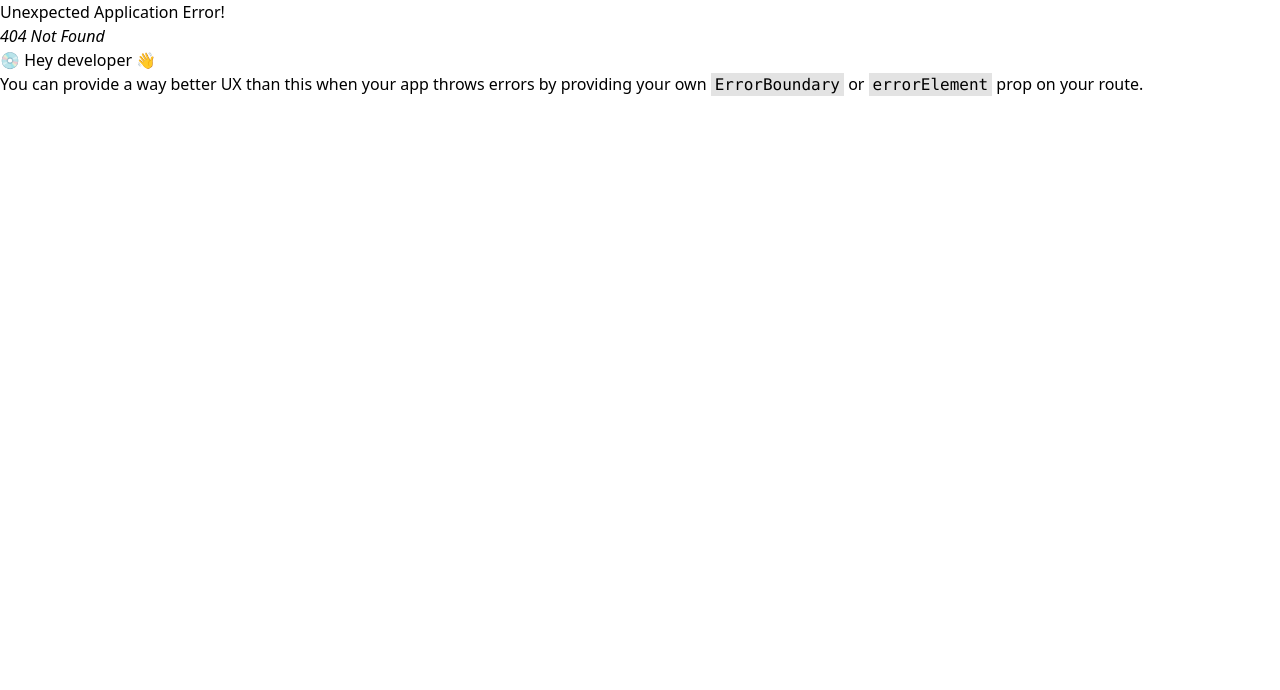
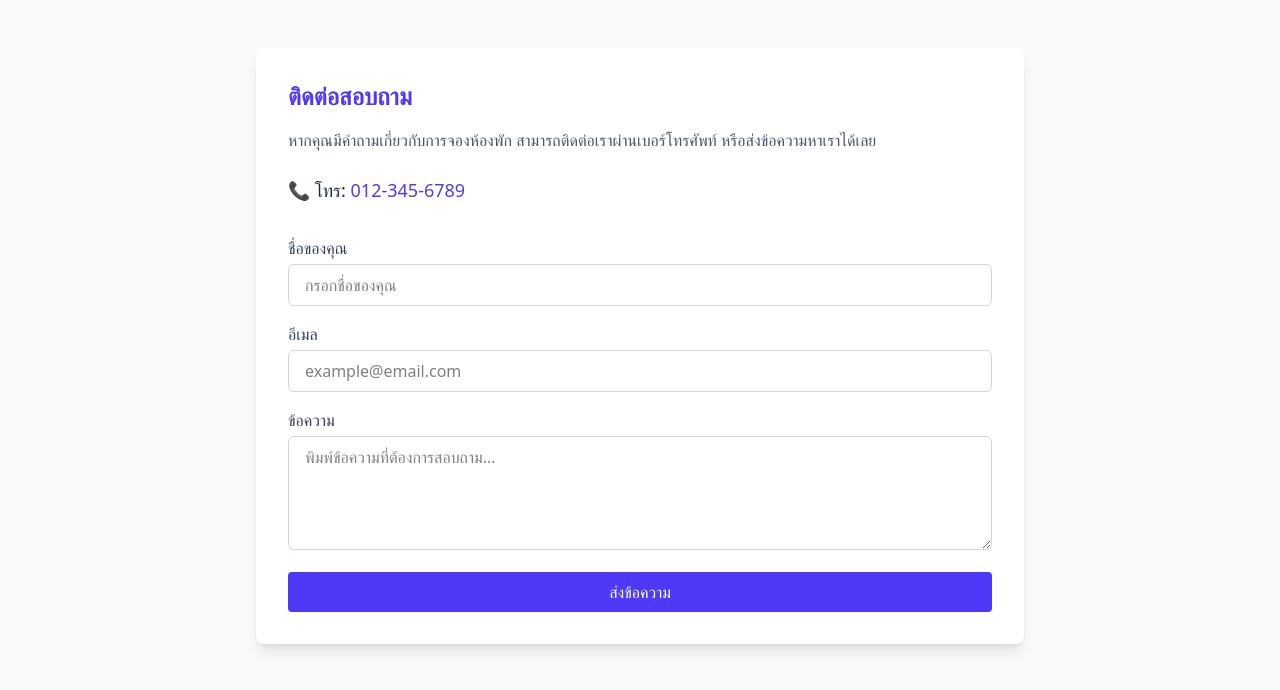
Before and after one commit to methus364/projectY3, a React (Vite) app: page /contact in a window 1280 px wide. Before the commit this address had no page. Shown: the top 690 px of the page. Built offline with nearby package versions, Linux system fonts and the light colour scheme.

Commit message:
add user page

```diff
--- /dev/null
+++ b/src/page/user/Contact.jsx
@@ -0,0 +1,77 @@
+import React, { useState } from 'react';
+
+export default function Contact() {
+  const [form, setForm] = useState({ name: '', email: '', message: '' });
+
+  const handleChange = (e) => {
+    setForm({ ...form, [e.target.name]: e.target.value });
+  };
+
+  const handleSubmit = (e) => {
+    e.preventDefault();
+    alert('ส่งข้อความเรียบร้อยแล้ว!');
+    setForm({ name: '', email: '', message: '' });
+  };
+
+  return (
+    <div className="min-h-screen bg-gray-50 py-12 px-4 sm:px-6 lg:px-8">
+      <div className="max-w-3xl mx-auto bg-white shadow-lg rounded-lg p-8">
+        <h2 className="text-2xl font-bold text-indigo-600 mb-4">ติดต่อสอบถาม</h2>
+        <p className="text-gray-600 mb-6">
+          หากคุณมีคำถามเกี่ยวกับการจองห้องพัก สามารถติดต่อเราผ่านเบอร์โทรศัพท์ หรือส่งข้อความหาเราได้เลย
+        </p>
+
+        {/* เบอร์ติดต่อ */}
+        <div className="mb-8">
+          <p className="text-lg font-medium text-gray-800">📞 โทร: <a href="tel:0123456789" className="text-indigo-600 hover:underline">012-345-6789</a></p>
+        </div>
+
+        {/* ฟอร์มติดต่อ */}
+        <form onSubmit={handleSubmit} className="space-y-4">
+          <div>
+            <label className="block text-gray-700">ชื่อของคุณ</label>
+            <input
+              type="text"
+              name="name"
+              value={form.name}
+              onChange={handleChange}
+              required
+              className="w-full mt-1 px-4 py-2 border border-gray-300 rounded-md focus:ring-indigo-500 focus:border-indigo-500"
+              placeholder="กรอกชื่อของคุณ"
+            />
+          </div>
+          <div>
+            <label className="block text-gray-700">อีเมล</label>
+            <input
+              type="email"
+              name="email"
+              value={form.email}
+              onChange={handleChange}
+              required
+              className="w-full mt-1 px-4 py-2 border border-gray-300 rounded-md focus:ring-indigo-500 focus:border-indigo-500"
+              placeholder="example@email.com"
+            />
+          </div>
+          <div>
+            <label className="block text-gray-700">ข้อความ</label>
+            <textarea
+              name="message"
+              value={form.message}
+              onChange={handleChange}
+              required
+              rows="4"
+              className="w-full mt-1 px-4 py-2 border border-gray-300 rounded-md focus:ring-indigo-500 focus:border-indigo-500"
+              placeholder="พิมพ์ข้อความที่ต้องการสอบถาม..."
+            ></textarea>
+          </div>
+          <button
+            type="submit"
+            className="w-full bg-indigo-600 text-white py-2 px-4 rounded hover:bg-indigo-700 transition"
+          >
+            ส่งข้อความ
+          </button>
+        </form>
+      </div>
+    </div>
+  );
+}
--- a/src/page/user/Roomhistory.jsx
+++ b/src/page/user/Roomhistory.jsx
@@ -1,25 +1,36 @@
-import React, { useState } from 'react';
-import { useNavigate } from 'react-router-dom'; // ✅ เพิ่มเพื่อใช้ปุ่มกลับ
+import React, { useState, useEffect } from 'react';
+import { useNavigate } from 'react-router-dom';
 
 export default function Roomhistory() {
-  const navigate = useNavigate(); // ✅ ใช้งาน navigate
+  const navigate = useNavigate();
+  const [bookings, setBookings] = useState([]);
 
-  const [bookings, setBookings] = useState([
-    {
-      id: 1,
-      type: 'รายวัน',
-      checkIn: '2025-07-20',
-      checkOut: '2025-07-22',
-      guests: 2,
-    },
-    {
-      id: 2,
-      type: 'รายเดือน',
-      checkIn: '2025-08-01',
-      checkOut: '2025-08-31',
-      guests: 1,
-    },
-  ]);
+  useEffect(() => {
+    const storedBookings = JSON.parse(localStorage.getItem('bookings') || '[]');
+    setBookings(storedBookings);
+  }, []);
+
+  const handleCancelBooking = (id) => {
+    const bookingToCancel = bookings.find(b => b.id === id);
+    if (!bookingToCancel) return;
+
+    // คืนสถานะห้องเป็น 'available'
+    const storedRooms = JSON.parse(localStorage.getItem('roomList') || '[]');
+    const bookedRoomIds = bookingToCancel.rooms?.map(r => r.id) || [];
+
+    const updatedRooms = storedRooms.map(room =>
+      bookedRoomIds.includes(room.id)
+        ? { ...room, status: 'available' }
+        : room
+    );
+
+    localStorage.setItem('roomList', JSON.stringify(updatedRooms));
+
+    // ลบการจองออก
+    const newBookings = bookings.filter(booking => booking.id !== id);
+    setBookings(newBookings);
+    localStorage.setItem('bookings', JSON.stringify(newBookings));
+  };
 
   return (
     <div className="min-h-screen bg-gradient-to-br from-purple-100 to-indigo-200 dark:from-gray-900 dark:to-gray-800 p-6 flex items-center justify-center">
@@ -37,9 +48,9 @@ export default function Roomhistory() {
                 key={booking.id}
                 className="bg-indigo-50 dark:bg-gray-800 border border-indigo-200 dark:border-gray-700 rounded-xl p-5 shadow-sm flex flex-col sm:flex-row sm:justify-between sm:items-center gap-4"
               >
-                <div>
+                <div className="w-full sm:w-3/4">
                   <p className="text-lg font-semibold text-indigo-600 dark:text-indigo-300">
-                    ห้อง{booking.type}
+                    การจองห้องประเภท: {booking.type === 'daily' ? 'รายวัน' : 'รายเดือน'}
                   </p>
                   <p className="text-sm text-gray-600 dark:text-gray-400">
                     เข้าพัก: {booking.checkIn} &nbsp;&nbsp; ออก: {booking.checkOut}
@@ -47,16 +58,34 @@ export default function Roomhistory() {
                   <p className="text-sm text-gray-600 dark:text-gray-400">
                     ผู้เข้าพัก: {booking.guests} คน
                   </p>
+                  <p className="text-sm text-gray-600 dark:text-gray-400 mt-2">
+                    รายละเอียดห้อง:
+                    <ul className="list-disc list-inside mt-1">
+                      {booking.rooms?.map((room) => (
+                        <li key={room.id}>
+                          {room.name} (รองรับ {room.capacity} คน)
+                        </li>
+                      ))}
+                    </ul>
+                  </p>
+                </div>
+
+                <div className="flex flex-col sm:items-end w-full sm:w-auto">
+                  <button
+                    onClick={() => handleCancelBooking(booking.id)}
+                    className="mt-2 sm:mt-0 px-4 py-2 bg-red-600 hover:bg-red-700 text-white rounded-lg shadow"
+                  >
+                    ยกเลิกการจอง
+                  </button>
                 </div>
               </div>
             ))}
           </div>
         )}
 
-        {/* ✅ ปุ่มกลับ */}
         <div className="flex justify-center">
           <button
-            onClick={() => navigate(-1)} // ย้อนกลับหน้าก่อน
+            onClick={() => navigate(-1)}
             className="mt-4 px-6 py-2 bg-gray-500 hover:bg-gray-600 text-white rounded-xl shadow"
           >
             ← กลับ
--- a/src/page/user/Roomuser.jsx
+++ b/src/page/user/Roomuser.jsx
@@ -1,35 +1,79 @@
-import React, { useState } from 'react';
-import { useNavigate } from 'react-router-dom'; // เพิ่มสำหรับ navigation
+import React, { useState, useEffect } from 'react';
+import { useNavigate } from 'react-router-dom';
 
 export default function Roomuser() {
   const navigate = useNavigate();
+
+  // โหลดสถานะห้องจาก localStorage หรือใช้ค่าเริ่มต้นถ้าไม่มี
+  const defaultRooms = [
+    // Daily rooms
+    { id: 101, type: 'daily', name: 'ห้อง 101', capacity: 2, available: true, features: ['ทีวี', 'ตู้เย็น', 'โต๊ะทำงาน', 'Wi-Fi', 'เตียงเดี่ยว 2 เตียง'] },
+    { id: 102, type: 'daily', name: 'ห้อง 102', capacity: 2, available: false, features: ['ทีวี', 'ตู้เย็น', 'โต๊ะทำงาน', 'Wi-Fi', 'เตียงคู่ 1 เตียง'] },
+    { id: 103, type: 'daily', name: 'ห้อง 103', capacity: 1, available: true, features: ['ทีวี', 'ตู้เย็น', 'โต๊ะทำงาน', 'Wi-Fi', 'เตียงเดี่ยว 1 เตียง'] },
+    { id: 104, type: 'daily', name: 'ห้อง 104', capacity: 3, available: true, features: ['ทีวี', 'ตู้เย็น', 'โต๊ะทำงาน', 'Wi-Fi', 'เตียงเดี่ยว 1 เตียง', 'เตียงคู่ 1 เตียง'] },
+    // Monthly rooms
+    { id: 201, type: 'monthly', name: 'ห้อง 201', capacity: 2, available: true, features: ['ทีวี', 'ตู้เย็น', 'โต๊ะทำงาน', 'Wi-Fi', 'เตียงคู่ 1 เตียง'] },
+    { id: 202, type: 'monthly', name: 'ห้อง 202', capacity: 4, available: true, features: ['ทีวี', 'ตู้เย็น', 'โต๊ะทำงาน', 'Wi-Fi', 'เตียงเดี่ยว 4 เตียง'] },
+    { id: 203, type: 'monthly', name: 'ห้อง 203', capacity: 3, available: false, features: ['ทีวี', 'ตู้เย็น', 'โต๊ะทำงาน', 'Wi-Fi', 'เตียงเดี่ยว 1 เตียง', 'เตียงคู่ 1 เตียง'] },
+    { id: 204, type: 'monthly', name: 'ห้อง 204', capacity: 1, available: true, features: ['ทีวี', 'ตู้เย็น', 'โต๊ะทำงาน', 'Wi-Fi', 'เตียงเดี่ยว 1 เตียง'] },
+  ];
+
+  const [roomList, setRoomList] = useState(() => {
+    const storedRooms = JSON.parse(localStorage.getItem('roomList'));
+    return storedRooms || defaultRooms;
+  });
+
   const [selectedType, setSelectedType] = useState('');
   const [checkIn, setCheckIn] = useState('');
   const [checkOut, setCheckOut] = useState('');
-  const [guests, setGuests] = useState(1);
+  const [selectedRooms, setSelectedRooms] = useState([]);
 
   const handleReset = () => {
     setSelectedType('');
     setCheckIn('');
     setCheckOut('');
-    setGuests(1);
+    setSelectedRooms([]);
+  };
+
+  const handleRoomToggle = (roomId) => {
+    setSelectedRooms((prev) =>
+      prev.includes(roomId) ? prev.filter((id) => id !== roomId) : [...prev, roomId]
+    );
   };
 
   const handleSubmit = (e) => {
     e.preventDefault();
-    console.log({
-      roomType: selectedType,
+    const rooms = roomList.filter((room) => selectedRooms.includes(room.id));
+
+    const newBooking = {
+      id: Date.now(),
+      type: selectedType === 'daily' ? 'รายวัน' : 'รายเดือน',
       checkIn,
       checkOut,
-      guests
-    });
-    alert("จองห้องพักเรียบร้อยแล้ว!");
+      guests: rooms.reduce((sum, r) => sum + r.capacity, 0),
+      rooms,
+    };
+
+    // บันทึกการจองลง localStorage
+    const oldBookings = JSON.parse(localStorage.getItem('bookings') || '[]');
+    const updatedBookings = [...oldBookings, newBooking];
+    localStorage.setItem('bookings', JSON.stringify(updatedBookings));
+
+    // อัปเดตสถานะห้องเป็นไม่ว่าง
+    const updatedRooms = roomList.map(room =>
+      selectedRooms.includes(room.id) ? { ...room, available: false } : room
+    );
+    setRoomList(updatedRooms);
+    localStorage.setItem('roomList', JSON.stringify(updatedRooms));
+
+    alert('จองห้องพักเรียบร้อยแล้ว!');
     handleReset();
+    navigate('/roomhistory');
   };
 
   return (
     <div className="min-h-screen bg-gradient-to-br from-blue-100 to-indigo-200 dark:from-gray-900 dark:to-gray-800 flex items-center justify-center p-6">
-      <div className="w-full max-w-2xl bg-white dark:bg-gray-900 p-8 rounded-2xl shadow-lg">
+      <div className="w-full max-w-3xl bg-white dark:bg-gray-900 p-8 rounded-2xl shadow-lg">
         <div className="flex justify-between items-center mb-8 relative">
           <button
             onClick={() => navigate('/')}
@@ -43,9 +87,10 @@ export default function Roomuser() {
         </div>
 
         {!selectedType ? (
-          // หน้าจอแรก: เลือกประเภท
           <div className="space-y-6 text-center">
-            <p className="text-gray-700 dark:text-gray-300 text-lg">กรุณาเลือกประเภทห้องที่ต้องการจอง</p>
+            <p className="text-gray-700 dark:text-gray-300 text-lg">
+              กรุณาเลือกประเภทห้องที่ต้องการจอง
+            </p>
             <div className="flex justify-center gap-6">
               <button
                 onClick={() => setSelectedType('daily')}
@@ -62,7 +107,6 @@ export default function Roomuser() {
             </div>
           </div>
         ) : (
-          // แสดงฟอร์มจอง
           <form onSubmit={handleSubmit} className="space-y-6">
             <div className="text-right">
               <button
@@ -78,45 +122,68 @@ export default function Roomuser() {
               แบบฟอร์มจองห้อง {selectedType === 'daily' ? 'รายวัน' : 'รายเดือน'}
             </h3>
 
+            <div className="grid grid-cols-1 sm:grid-cols-2 gap-4">
               <div>
-              <label className="block text-gray-700 dark:text-gray-300 mb-2">วันที่เข้าพัก</label>
+                <label className="block text-gray-700 dark:text-gray-300 mb-1">วันที่เข้าพัก</label>
                 <input
                   type="date"
                   value={checkIn}
                   onChange={(e) => setCheckIn(e.target.value)}
                   required
-                className="w-full px-4 py-2 rounded-lg border border-gray-300 dark:border-gray-600 dark:bg-gray-800 dark:text-white focus:ring-2 focus:ring-indigo-500"
+                  className="w-full px-4 py-2 rounded-lg border dark:bg-gray-800 dark:text-white"
                 />
               </div>
-
               <div>
-              <label className="block text-gray-700 dark:text-gray-300 mb-2">วันที่ออก</label>
+                <label className="block text-gray-700 dark:text-gray-300 mb-1">วันที่ออก</label>
                 <input
                   type="date"
                   value={checkOut}
                   onChange={(e) => setCheckOut(e.target.value)}
                   required
-                className="w-full px-4 py-2 rounded-lg border border-gray-300 dark:border-gray-600 dark:bg-gray-800 dark:text-white focus:ring-2 focus:ring-indigo-500"
+                  className="w-full px-4 py-2 rounded-lg border dark:bg-gray-800 dark:text-white"
                 />
+              </div>
             </div>
 
             <div>
-              <label className="block text-gray-700 dark:text-gray-300 mb-2">จำนวนผู้เข้าพัก</label>
-              <input
-                type="number"
-                min={1}
-                value={guests}
-                onChange={(e) => setGuests(Number(e.target.value))}
-                required
-                className="w-full px-4 py-2 rounded-lg border border-gray-300 dark:border-gray-600 dark:bg-gray-800 dark:text-white focus:ring-2 focus:ring-indigo-500"
-              />
+              <label className="block text-gray-700 dark:text-gray-300 mb-2 mt-4">
+                เลือกห้องที่ต้องการจอง
+              </label>
+              <div className="grid grid-cols-1 md:grid-cols-2 gap-4">
+                {roomList
+                  .filter((r) => r.type === selectedType)
+                  .map((room) => (
+                    <div
+                      key={room.id}
+                      className={`p-4 rounded-xl border shadow transition cursor-pointer
+                      ${room.available
+                        ? 'bg-white hover:ring-2 ring-indigo-300'
+                        : 'bg-gray-200 text-gray-500 cursor-not-allowed'}
+                      ${selectedRooms.includes(room.id)
+                        ? 'ring-2 ring-indigo-500'
+                        : ''
+                      }`}
+                      onClick={() => room.available && handleRoomToggle(room.id)}
+                    >
+                      <h4 className="font-semibold text-lg">{room.name}</h4>
+                      <p>รองรับ: {room.capacity} คน</p>
+                      <p>สถานะ: {room.available ? 'ว่าง' : 'ไม่ว่าง'}</p>
+                      <ul className="mt-2 list-disc list-inside text-sm text-gray-600 dark:text-gray-300">
+                        {room.features.map((feature, idx) => (
+                          <li key={idx}>{feature}</li>
+                        ))}
+                      </ul>
+                    </div>
+                  ))}
+              </div>
             </div>
 
             <button
               type="submit"
-              className="w-full bg-indigo-600 hover:bg-indigo-700 text-white font-semibold py-3 px-4 rounded-lg transition"
+              disabled={selectedRooms.length === 0}
+              className="w-full bg-indigo-600 hover:bg-indigo-700 text-white font-semibold py-3 px-4 rounded-lg mt-6 transition disabled:bg-gray-400"
             >
-              ยืนยันการจอง
+              ยืนยันการจอง ({selectedRooms.length} ห้อง)
             </button>
           </form>
         )}
--- a/src/routes/appRouter.jsx
+++ b/src/routes/appRouter.jsx
@@ -17,7 +17,7 @@ import Roomuser from "../page/user/Roomuser";
 import Roomhistory from "../page/user/Roomhistory";
 import Profile from "../page/user/Profile";
 import Editprofile from "../page/user/Editprofile";
-
+import Contact from "../page/user/Contact";
 
 // รวม Router สำหรับเปลี่ยนไปหน้าต่างๆ
 const router = createBrowserRouter([
@@ -50,7 +50,7 @@ const router = createBrowserRouter([
       { path: "roomhistory", element: <Roomhistory/> },
       { path: "profile", element: <Profile/> },
       { path: "Editprofile", element: <Editprofile/> },
-
+      { path: "contact", element: <Contact/> },
 
     ],
   },
```
Lines whose indentation alone changed are shown as unchanged.
